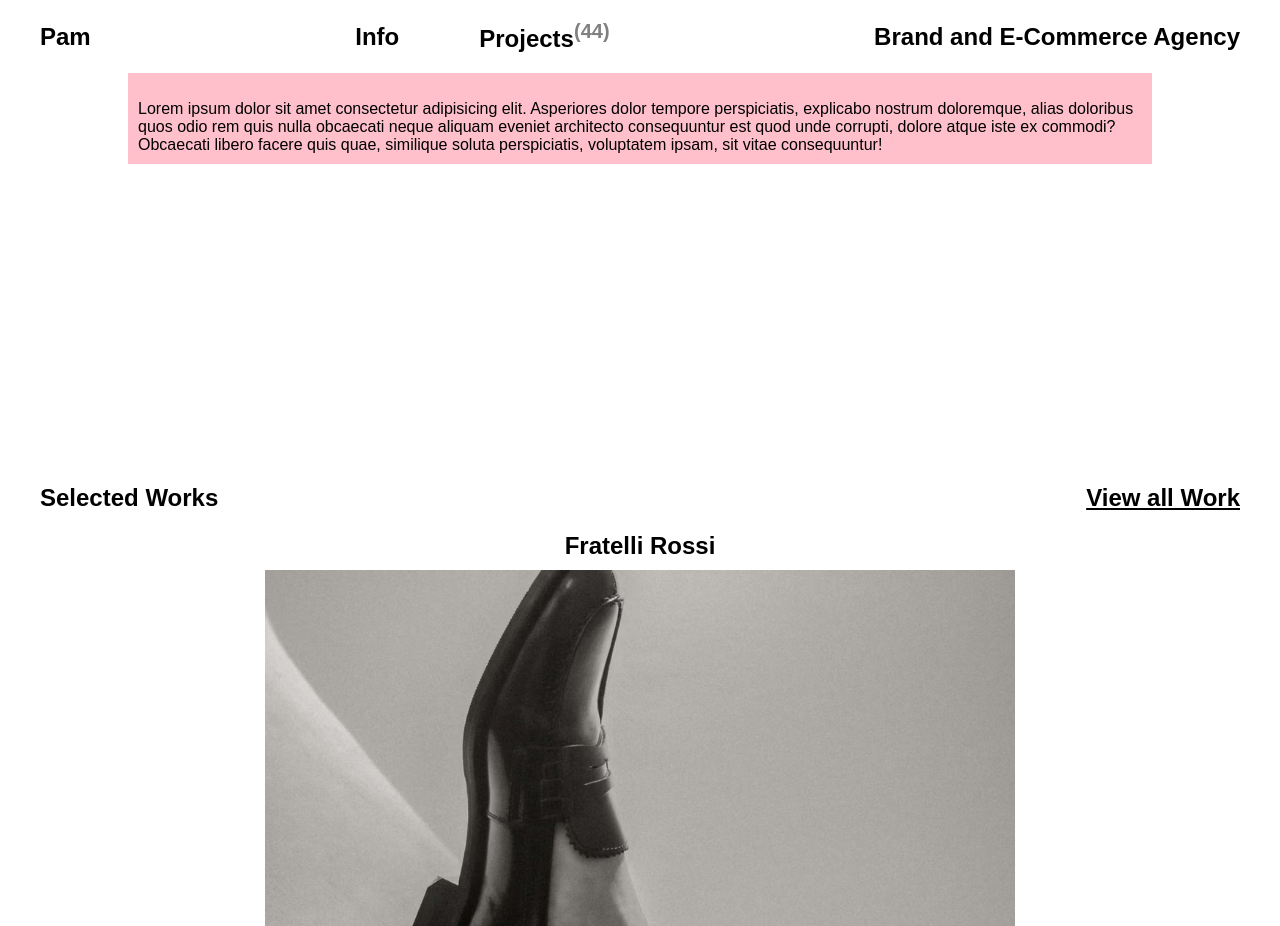
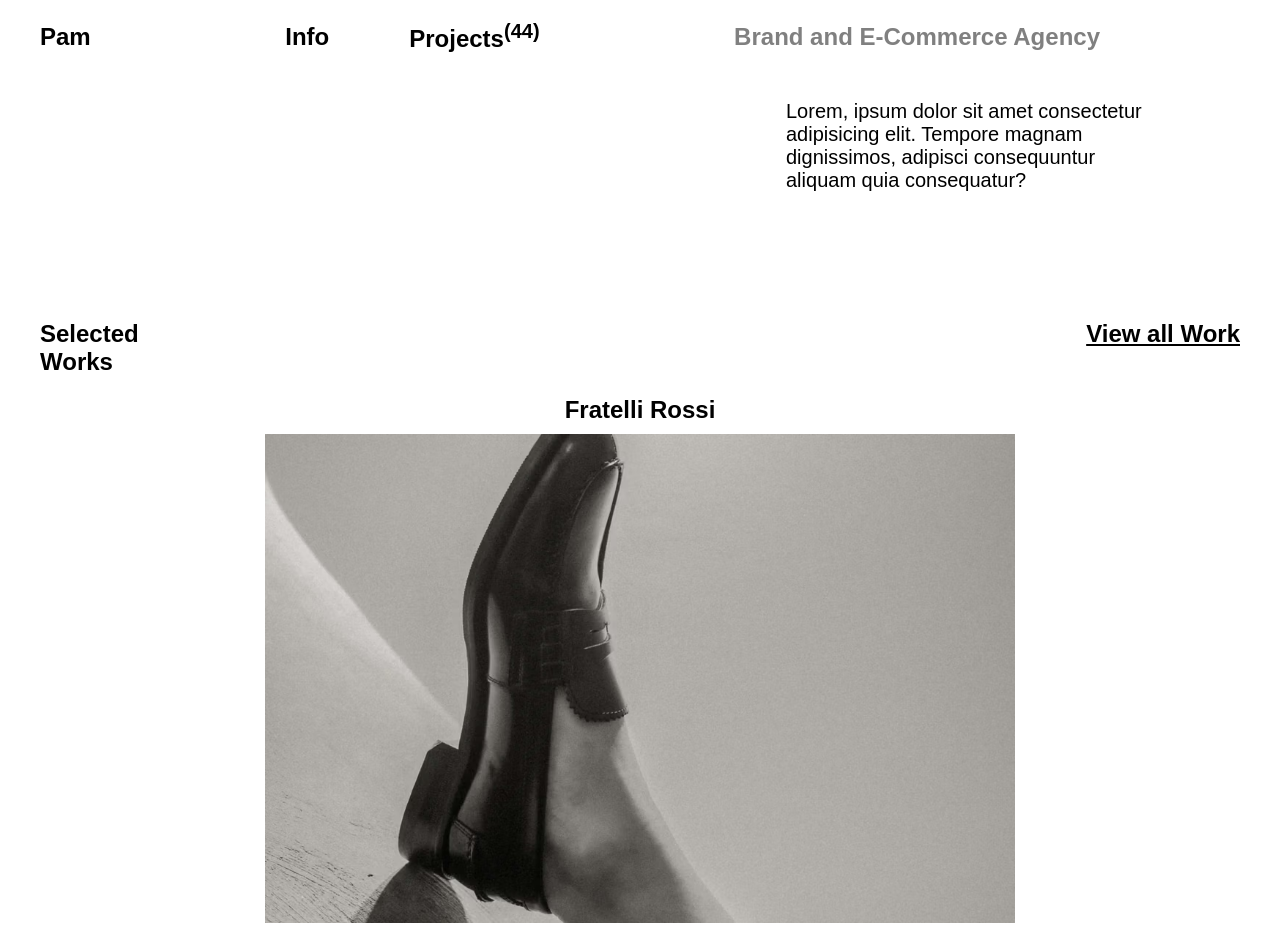
Before and after one commit to deepxnshiiii/Snap_Cogni, a plain HTML site: page index.html in a window 1280 px wide. Shown: the top 926 px of the page. Drawn offline with Linux system fonts and the light colour scheme.

Commit message:
final commit

```diff
--- a/index.html
+++ b/index.html
@@ -14,25 +14,18 @@
             <h1>Pam</h1>
             <div>
                 <h1>Info</h1>
-                <h1>Projects<sup style="color: gray">(44)</sup></h1>
+                <h1>Projects<sup>(44)</sup></h1>
             </div>
-            <h1>Brand and E-Commerce Agency</h1>
+            <h1 style="color: gray">Brand and E-Commerce Agency</h1>
         </nav>
-        <p>Lorem ipsum dolor sit amet consectetur adipisicing elit.
-            Asperiores dolor tempore perspiciatis, explicabo nostrum
-            doloremque, alias doloribus quos odio rem quis nulla obcaecati
-            neque aliquam eveniet architecto consequuntur est quod unde
-            corrupti, dolore atque iste ex commodi? Obcaecati libero facere
-            quis quae, similique soluta perspiciatis, voluptatem ipsam, sit
-            vitae consequuntur!
-        </p>
+        <p>Lorem, ipsum dolor sit amet consectetur adipisicing elit. Tempore magnam dignissimos, adipisci consequuntur aliquam quia consequatur?</p>
     </div>
 
     <!-- Main Content -->
     <main id="main-content">
         <!-- Sticky Selected Works Section -->
         <section id="selected-works">
-            <h2>Selected Works</h2>
+            <h2>Selected<br> Works</h2>
             <h2 style="cursor: pointer; text-decoration: underline">View all Work</h2>
         </section>
 
--- a/style.css
+++ b/style.css
@@ -14,10 +14,13 @@ body {
 }
 
 p {
-    background-color: pink;
-    max-width: 80%;
+    /* background-color: pink; */
+    font-size: 20px;
+    max-width: 30%;
     /* Limits the width so it doesn't stretch */
     margin: 0px auto;
+    position: absolute;
+    right: 120px;
     /* Centers it */
     padding: 100px 10px 10px 10px;
 }
@@ -27,7 +30,7 @@ p {
     justify-content: space-between;
     align-items: center;
     width: 100%;
-    padding: 20px 40px;
+    padding: 20px 180px 20px 40px;
     position: fixed;
     background: white;
     z-index: 1000;
@@ -105,7 +108,7 @@ p {
     justify-content: center;
     align-items: center;
     overflow: hidden;
-    /* margin-top: 10px; */
+    margin-top: 100px;
 }
 
 #image7 {
```
